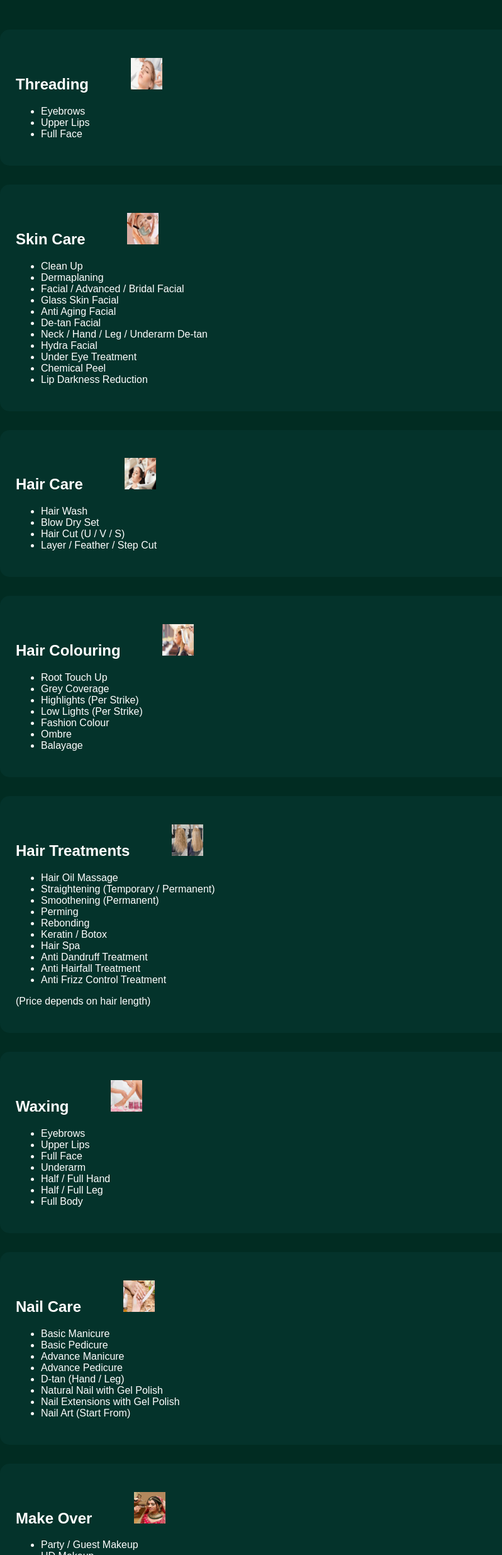
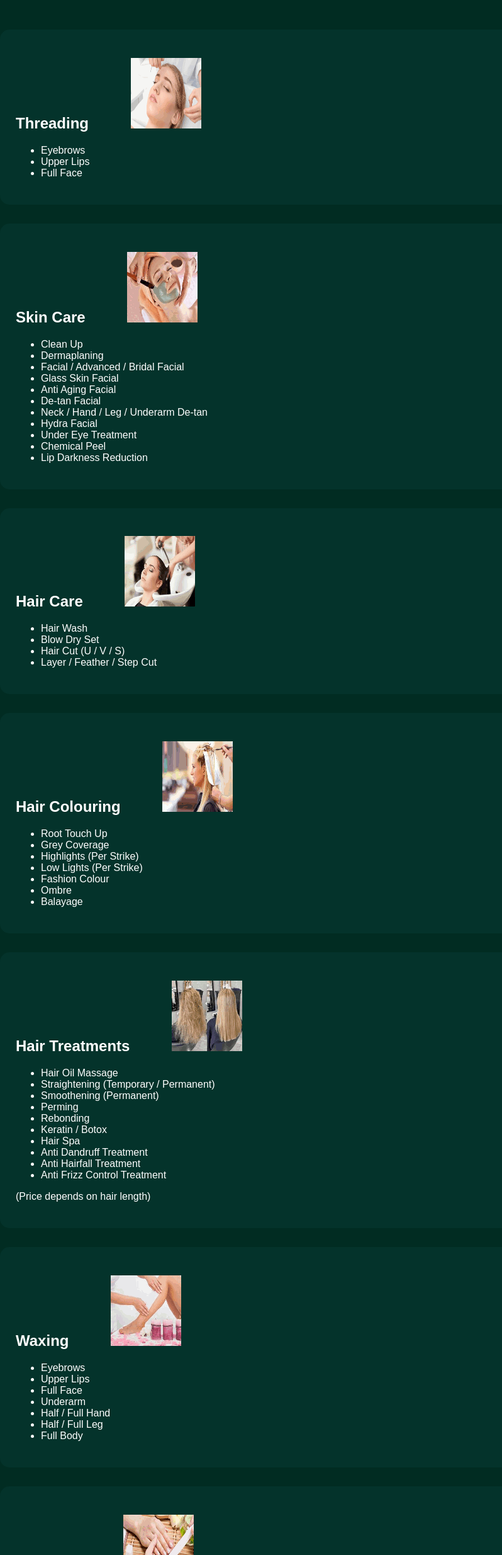
Before and after one commit to varshinisaravanan06/detouch--website, a plain HTML site: page services.html in a window 1280 px wide. Shown: the part 331-2800 px from the top of the page at 63% size, without its empty margins (0-798 px from the left). Drawn offline with Linux system fonts and the light colour scheme.

Commit message:
Add files via upload

```diff
--- a/services.html
+++ b/services.html
@@ -6,20 +6,7 @@
   <meta name="viewport" content="width=device-width, initial-scale=1.0">
   <link rel="stylesheet" href="static/css/style.css">
    <img src="static/images/flower.png" alt="flower" width="100px">
-   <style>
-  @media (max-width: 768px) {
-    .nav {
-      display: none !important;
-    }
-    .menu-toggle {
-      display: block !important;
-      font-size: 26px;
-      cursor: pointer;
-    }
-  }
-</style>
-
-</head>
+   </head>
 <body>
 <header class="navbar">
   <div class="nav-container">
@@ -44,7 +31,7 @@
     <h1 class="services-title">Our Services</h1>
   <div class="service-card">
     <h2>Threading
-       <img src="static/images/thread.gif" alt="thread" width="50px">
+       <img src="static/images/thread.gif" alt="thread" >
     </h2>
     <ul>
       <li>Eyebrows</li>
@@ -55,7 +42,7 @@
   <!-- SKIN -->
   <div class="service-card">
     <h2>Skin Care
-     <img src="static/images/skin.gif" alt="skin" width="50px">
+     <img src="static/images/skin.gif" alt="skin">
     </h2>
     <ul>
       <li>Clean Up</li>
@@ -74,7 +61,7 @@
   <!-- HAIR -->
   <div class="service-card">
     <h2>Hair Care
-      <img src="static/images/haircare.gif" alt="haircare" width="50px">
+      <img src="static/images/haircare.gif" alt="haircare">
     </h2>
     <ul>
       <li>Hair Wash</li>
@@ -87,7 +74,7 @@
   <!-- HAIR COLOURING -->
   <div class="service-card">
     <h2>Hair Colouring
-        <img src="static/images/color.gif" alt="color" width="50px">
+        <img src="static/images/color.gif" alt="color">
     </h2>
     <ul>
       <li>Root Touch Up</li>
@@ -103,7 +90,7 @@
   <!-- HAIR TREATMENTS -->
   <div class="service-card">
     <h2>Hair Treatments
-      <img src="static/images/hairtree.gif" alt="hairtree" width="50px">
+      <img src="static/images/hairtree.gif" alt="hairtree">
     </h2>
     <ul>
       <li>Hair Oil Massage</li>
@@ -123,7 +110,7 @@
   <!-- WAXING -->
   <div class="service-card">
     <h2>Waxing
-      <img src="static/images/wax.gif" alt="wax" width="50px">
+      <img src="static/images/wax.gif" alt="wax">
     </h2>
     <ul>
       <li>Eyebrows</li>
@@ -138,7 +125,7 @@
   <!-- NAIL CARE -->
   <div class="service-card">
     <h2>Nail Care
-      <img src="static/images/nail.gif" alt="nail" width="50px">
+      <img src="static/images/nail.gif" alt="nail">
     </h2>
     <ul>
       <li>Basic Manicure</li>
@@ -154,7 +141,7 @@
   <!-- MAKEOVER -->
   <div class="service-card">
     <h2>Make Over
-      <img src="static/images/makeover.gif" alt="makeover" width="50px">
+      <img src="static/images/makeover.gif" alt="makeover">
     </h2>
     <ul>
       <li>Party / Guest Makeup</li>
@@ -176,7 +163,7 @@
 <!-- OTHER SERVICES -->
   <div class="service-card">
     <h2>Other Services
-      <img src="static/images/mehandi.gif" alt="mehandi" width="50px">
+      <img src="static/images/mehandi.gif" alt="mehandi">
     </h2>
     <ul>
       <li>Wart Removal</li>
--- a/style.css
+++ b/style.css
@@ -708,3 +708,9 @@ html, body {
   }
 
 }
+@media (max-width: 768px) {
+  .service-card img {
+    width: 70px;
+    height: auto;
+  }
+}
```
